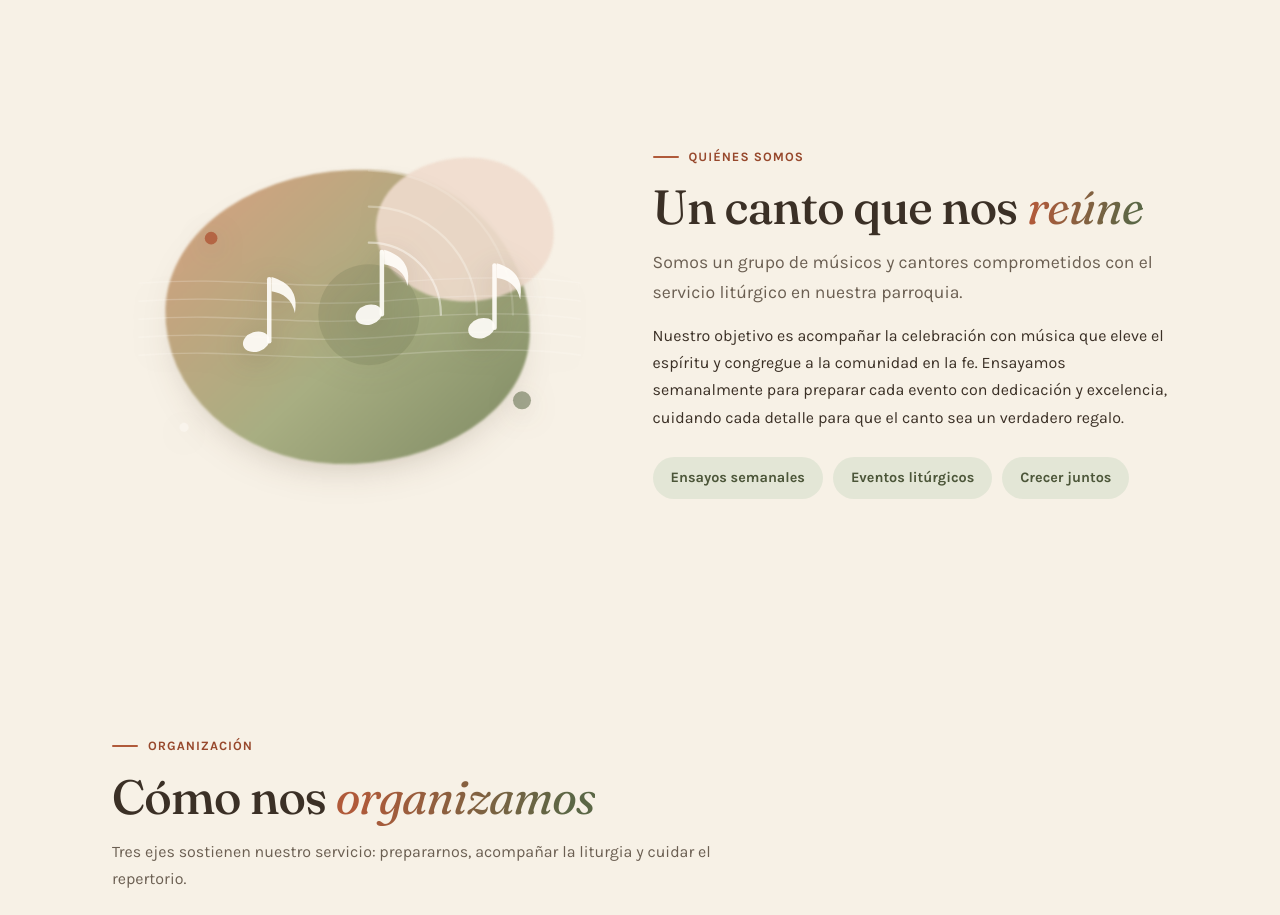
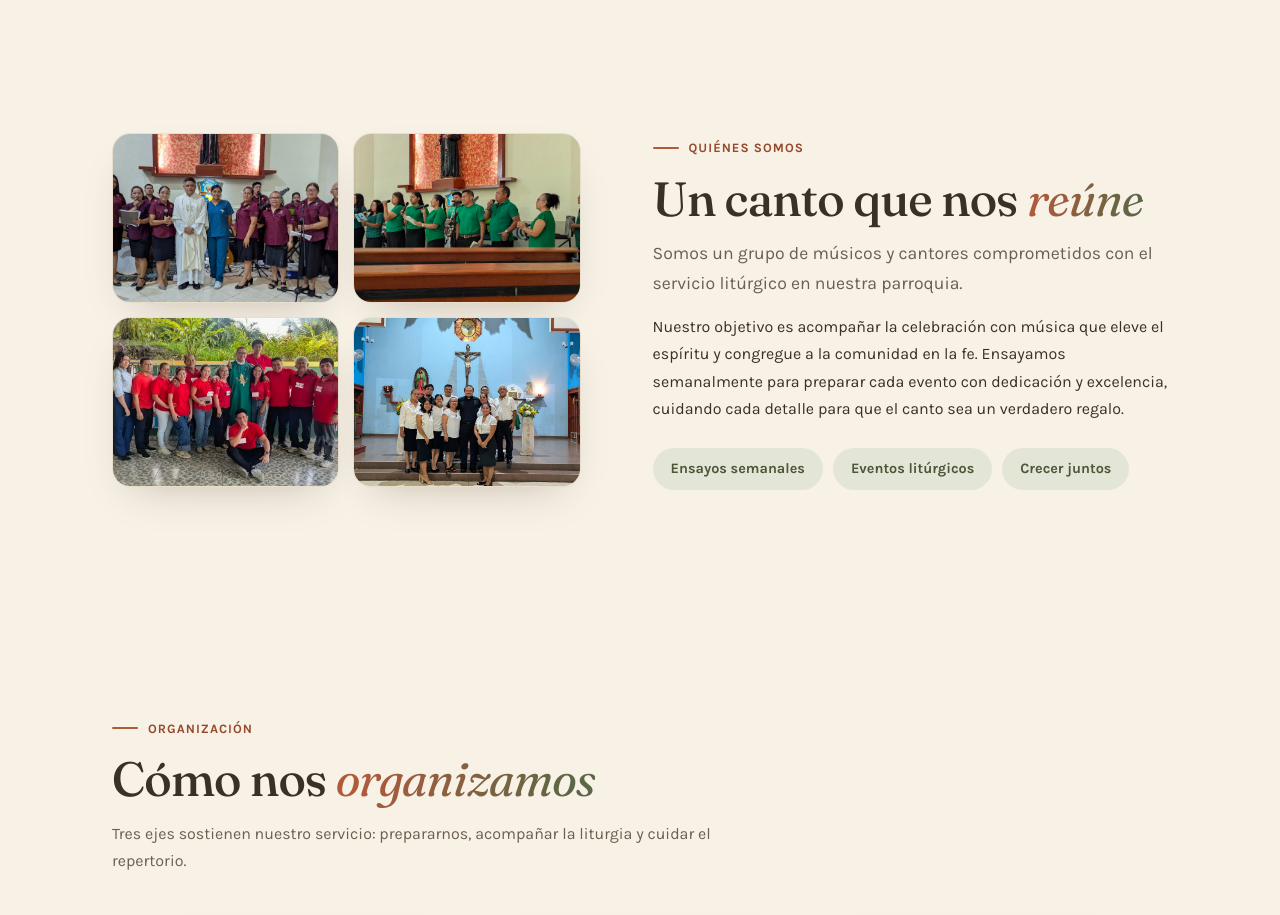
Before and after one commit to SpecialSKG/ministerio-renacer, a plain HTML site: page index.html in a window 1280 px wide. Shown: the part 780-1695 px from the top of the page. Drawn offline with Linux system fonts and the light colour scheme.

Commit message:
feat(nosotros): fotos reales optimizadas y limpieza de estilos/gitignore

```diff
--- a/assets/css/styles.css
+++ b/assets/css/styles.css
@@ -113,11 +113,6 @@
   --tinted-bg: rgba(227, 230, 214, 0.28);
   --tinted-border: none;
 
-  --blob-large-bg: linear-gradient(135deg, #D9A07F 0%, #A8AE82 55%, #7E8A63 100%);
-  --blob-small-bg: rgba(240, 220, 206, 0.9);
-  --blob-icon-ink: rgba(255, 253, 249, 0.92);
-  --blob-icon-glow: drop-shadow(0 6px 14px rgba(90, 65, 42, 0.25));
-
   --date-ink: #97482C;
   --date-icon: #B05A3A;
   --type-badge-bg: #F0DCCE;
@@ -216,11 +211,6 @@
 
   --tinted-bg: linear-gradient(180deg, rgba(10, 20, 48, 0.55), rgba(5, 11, 32, 0.2));
   --tinted-border: 1px solid rgba(159, 176, 214, 0.24);
-
-  --blob-large-bg: linear-gradient(135deg, #12224A 0%, #0D1A3A 55%, #0A1430 100%);
-  --blob-small-bg: rgba(127, 216, 232, 0.12);
-  --blob-icon-ink: #7FD8E8;
-  --blob-icon-glow: drop-shadow(0 0 12px rgba(127, 216, 232, 0.5));
 
   --date-ink: #E8C07A;
   --date-icon: #7FD8E8;
@@ -325,10 +315,6 @@
     --btn-ghost-hover-bg: rgba(127, 216, 232, 0.16);
     --tinted-bg: linear-gradient(180deg, rgba(10, 20, 48, 0.55), rgba(5, 11, 32, 0.2));
     --tinted-border: 1px solid rgba(159, 176, 214, 0.24);
-    --blob-large-bg: linear-gradient(135deg, #12224A 0%, #0D1A3A 55%, #0A1430 100%);
-    --blob-small-bg: rgba(127, 216, 232, 0.12);
-    --blob-icon-ink: #7FD8E8;
-    --blob-icon-glow: drop-shadow(0 0 12px rgba(127, 216, 232, 0.5));
     --date-ink: #E8C07A;
     --date-icon: #7FD8E8;
     --type-badge-bg: rgba(127, 216, 232, 0.14);
@@ -770,43 +756,26 @@ em { font-style: italic; }
   align-items: center;
 }
 
-.nosotros-media {
-  position: relative;
-  min-height: 340px;
-  display: flex;
-  align-items: center;
-  justify-content: center;
-}
-
-.blob {
-  position: absolute;
-  filter: blur(1px);
-  transition: background-color var(--theme-ease);
-}
-.blob-large {
-  width: 78%;
-  height: 78%;
-  background: var(--blob-large-bg);
-  border-radius: 58% 42% 55% 45% / 48% 58% 42% 52%;
-  animation: blob-drift 16s var(--ease-in-out) infinite alternate;
+/* Galería "Nosotros": 4 fotos reales en grid 2×2, recorto con object-fit
+   para que todas las celdas compartan alto y no haya saltos de layout. */
+.nosotros-gallery {
+  margin: 0;
+  display: grid;
+  grid-template-columns: repeat(2, minmax(0, 1fr));
+  gap: 14px;
+  align-content: center;
+}
+
+.nosotros-photo {
+  width: 100%;
+  height: auto;
+  aspect-ratio: 4 / 3;
+  object-fit: cover;
+  border-radius: var(--radius-md);
+  border: 1px solid var(--line);
+  background: var(--tag-bg);
   box-shadow: var(--shadow-soft);
-}
-.blob-small {
-  width: 38%;
-  height: 38%;
-  background: var(--blob-small-bg);
-  border-radius: 42% 58% 55% 45% / 55% 44% 56% 45%;
-  top: 8%; right: 6%;
-  animation: blob-drift 13s var(--ease-in-out) infinite alternate-reverse;
-}
-
-.nosotros-illustration {
-  position: relative;
-  z-index: 1;
-  width: min(100%, 480px);
-  height: auto;
-  color: var(--blob-icon-ink);
-  filter: var(--blob-icon-glow);
+  transition: box-shadow var(--theme-ease), border-color var(--theme-ease);
 }
 
 .nosotros-copy p + p { margin-top: 14px; }
@@ -1825,10 +1794,6 @@ button.cal-day.is-selected:hover {
   from { opacity: 0; transform: translateY(14px); }
   to { opacity: 1; transform: translateY(0); }
 }
-@keyframes blob-drift {
-  from { border-radius: 58% 42% 55% 45% / 48% 58% 42% 52%; transform: rotate(0deg) translate(0, 0); }
-  to { border-radius: 48% 52% 46% 54% / 52% 46% 54% 48%; transform: rotate(6deg) translate(4px, -6px); }
-}
 
 /* ---------- Responsive ---------- */
 @media (min-width: 768px) {
@@ -1845,7 +1810,7 @@ button.cal-day.is-selected:hover {
 
 @media (max-width: 760px) {
   .nosotros-grid { grid-template-columns: 1fr; }
-  .nosotros-media { min-height: 300px; }
+  .nosotros-gallery { max-width: 560px; margin-inline: auto; }
 }
 
 @media (max-width: 640px) {
--- a/index.html
+++ b/index.html
@@ -106,50 +106,16 @@
       <!-- Quiénes somos -->
       <section id="nosotros" class="section" aria-labelledby="nosotros-title">
         <div class="container nosotros-grid">
-          <div class="nosotros-media" aria-hidden="true">
-            <div class="blob blob-large"></div>
-            <div class="blob blob-small"></div>
-            <svg class="nosotros-illustration" viewBox="0 0 520 420" aria-hidden="true" focusable="false">
-              <!-- Arcos de sonido que emanan de la nota central -->
-              <g fill="none" stroke="currentColor" stroke-linecap="round">
-                <path d="M285 125a80 80 0 0 1 80 80" stroke-width="2.5" opacity="0.5"/>
-                <path d="M285 85a120 120 0 0 1 120 120" stroke-width="2.5" opacity="0.32"/>
-                <path d="M285 45a160 160 0 0 1 160 160" stroke-width="2.5" opacity="0.16"/>
-              </g>
-
-              <!-- Pentagrama ondulado -->
-              <g fill="none" stroke="currentColor" stroke-linecap="round" stroke-width="1.5" opacity="0.22">
-                <path d="M30 170c110-8 170 8 270 0s170-8 220 0"/>
-                <path d="M30 190c110-8 170 8 270 0s170-8 220 0"/>
-                <path d="M30 210c110-8 170 8 270 0s170-8 220 0"/>
-                <path d="M30 230c110-8 170 8 270 0s170-8 220 0"/>
-                <path d="M30 250c110-8 170 8 270 0s170-8 220 0"/>
-              </g>
-
-              <!-- Forma orgánica detrás de la nota central -->
-              <circle cx="285" cy="205" r="56" fill="var(--grad-b)" opacity="0.18"/>
-
-              <!-- Notas musicales -->
-              <g fill="currentColor">
-                <ellipse cx="160" cy="235" rx="15" ry="11" transform="rotate(-18 160 235)"/>
-                <rect x="172" y="163" width="5" height="74" rx="2.5"/>
-                <path d="M177 163c20 6 30 18 26 40-3-15-13-22-26-24z"/>
-
-                <ellipse cx="285" cy="205" rx="15" ry="11" transform="rotate(-18 285 205)"/>
-                <rect x="297" y="133" width="5" height="74" rx="2.5"/>
-                <path d="M302 133c20 6 30 18 26 40-3-15-13-22-26-24z"/>
-
-                <ellipse cx="410" cy="220" rx="15" ry="11" transform="rotate(-18 410 220)"/>
-                <rect x="422" y="148" width="5" height="74" rx="2.5"/>
-                <path d="M427 148c20 6 30 18 26 40-3-15-13-22-26-24z"/>
-              </g>
-
-              <!-- Acentos de color del tema -->
-              <circle cx="110" cy="120" r="7" fill="var(--terracotta)" opacity="0.85"/>
-              <circle cx="455" cy="300" r="10" fill="var(--grad-b)" opacity="0.55"/>
-              <circle cx="80" cy="330" r="5" fill="currentColor" opacity="0.4"/>
-            </svg>
-          </div>
+          <figure class="nosotros-gallery">
+            <img class="nosotros-photo" src="assets/img/nosotros-1.jpg" width="1600" height="900" loading="lazy" decoding="async"
+                 alt="Miembros del ministerio con uniforme bordó junto al sacerdote durante una celebración en el altar">
+            <img class="nosotros-photo" src="assets/img/nosotros-2.jpg" width="1600" height="900" loading="lazy" decoding="async"
+                 alt="Coro del ministerio cantando durante una celebración">
+            <img class="nosotros-photo" src="assets/img/nosotros-3.jpg" width="1600" height="1048" loading="lazy" decoding="async"
+                 alt="Grupo amplio del ministerio reunido al aire libre con camisetas rojas">
+            <img class="nosotros-photo" src="assets/img/nosotros-4.jpg" width="1600" height="1280" loading="lazy" decoding="async"
+                 alt="Cantores con vestimenta blanca y negra acompañando al sacerdote en el altar">
+          </figure>
           <div class="nosotros-copy">
             <p class="section-eyebrow">Quiénes somos</p>
             <h2 id="nosotros-title" class="section-title">Un canto que nos <em class="grad">reúne</em></h2>
```
Also changed, not shown: assets/img/nosotros-1.jpg (added), assets/img/nosotros-2.jpg (added), assets/img/nosotros-3.jpg (added), assets/img/nosotros-4.jpg (added), 1 other file.
